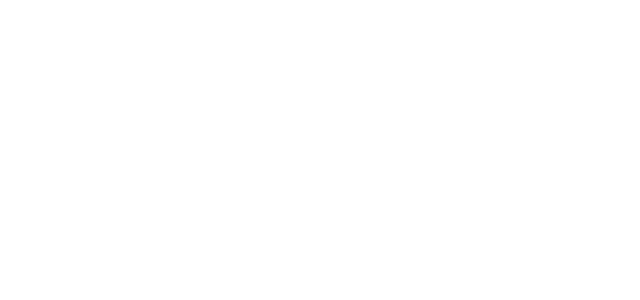
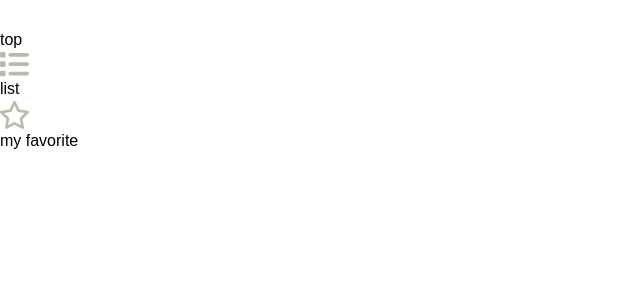
Before and after one commit to hirochan9854/tipsy-trail, a Next.js app: page / in a window 1280 px wide. Shown: the top 300 px of the page, without its empty margins (0-640 px from the left). Built offline with nearby package versions, Linux system fonts and the light colour scheme; a web font is replaced by a local one.

Commit message:
footer作成

```diff
--- a/src/app/layout.tsx
+++ b/src/app/layout.tsx
@@ -2,6 +2,7 @@
 
 import type { Metadata } from 'next';
 import './globals.css';
+import { Footer } from '@/components/Footer';
 
 const geistSans = Geist({
   variable: '--font-geist-sans',
@@ -14,8 +15,7 @@
 });
 
 export const metadata: Metadata = {
-  title: 'Create Next App',
-  description: 'Generated by create next app',
+  title: 'Tipsy Trail',
 };
 
 export default function RootLayout({
@@ -24,8 +24,11 @@
   children: React.ReactNode;
 }>) {
   return (
-    <html lang="">
-      <body>{children}</body>
+    <html lang="ja">
+      <body className="bg-[#0C151B]">
+        {children}
+        <Footer />
+      </body>
     </html>
   );
 }
--- a/src/app/page.tsx
+++ b/src/app/page.tsx
@@ -1,3 +1,4 @@
+import { Footer } from '@/components/Footer';
 import Image from 'next/image';
 
 export default function Home() {
--- /dev/null
+++ b/src/components/Footer.tsx
@@ -0,0 +1,36 @@
+'use client';
+
+import { usePathname } from 'next/navigation';
+
+import { IconHome } from './svg/IconHome';
+import { IconList } from './svg/IconList';
+import { IconFavorite } from './svg/IconFavorite';
+
+export const Footer: React.FC = () => {
+  const path = usePathname();
+
+  const isCurrent = {
+    home: path === '/',
+    list: path === '/list',
+    favorite: path === '/favorite',
+  };
+
+  return (
+    <footer className="fixed bottom-0 left-0 right-0 z-10 ">
+      <nav className="flex justify-around items-center bg-[#0C151B] text-[#BDB9AA]">
+        <a href="/" className="flex flex-col items-center">
+          <IconHome isCurrent={isCurrent.home} />
+          <span>top</span>
+        </a>
+        <a href="/list" className="flex flex-col items-center">
+          <IconList isCurrent={isCurrent.list} />
+          <span>list</span>
+        </a>
+        <a href="/favorite" className="flex flex-col items-center">
+          <IconFavorite isCurrent={isCurrent.favorite} />
+          <span>my favorite</span>
+        </a>
+      </nav>
+    </footer>
+  );
+};
--- /dev/null
+++ b/src/components/svg/IconFavorite.tsx
@@ -0,0 +1,14 @@
+export type IconFavoriteProps = {
+  isCurrent: boolean;
+};
+
+export const IconFavorite: React.FC<IconFavoriteProps> = ({ isCurrent }) => {
+  return (
+    <svg width="29" height="28" viewBox="0 0 29 28" fill="none" xmlns="http://www.w3.org/2000/svg">
+      <path
+        d="M14.5005 0C15.006 0 15.4676 0.284354 15.6874 0.738226L19.4568 8.46499L27.875 9.70083C28.3695 9.77192 28.7816 10.1164 28.9355 10.5922C29.0893 11.0679 28.9629 11.5819 28.6113 11.9319L22.5065 17.958L23.9461 26.4668C24.0286 26.9589 23.8252 27.4565 23.4131 27.7518C23.001 28.0471 22.4625 28.0799 22.0229 27.8448L14.495 23.8419L6.97802 27.8393C6.53293 28.0744 5.99444 28.0416 5.58782 27.7463C5.1812 27.4511 4.9724 26.9534 5.05482 26.4613L6.49447 17.9526L0.389686 11.9319C0.0325206 11.5819 -0.0883662 11.0624 0.0654897 10.5922C0.219346 10.1219 0.63146 9.77739 1.126 9.70083L9.54412 8.46499L13.3136 0.738226C13.5389 0.284354 13.9949 0 14.5005 0ZM14.5005 4.31999L11.6157 10.2367C11.4234 10.625 11.0552 10.8984 10.6211 10.964L4.12069 11.9155L8.84077 16.5691C9.14299 16.8698 9.28586 17.2964 9.21442 17.7174L8.09897 24.263L13.8796 21.1898C14.2697 20.982 14.7368 20.982 15.1214 21.1898L20.902 24.263L19.792 17.7229C19.7206 17.3018 19.858 16.8753 20.1657 16.5745L24.8858 11.921L18.3853 10.964C17.9567 10.8984 17.5831 10.6304 17.3908 10.2367L14.5005 4.31999Z"
+        fill={isCurrent ? '#FFFFFF' : '#BDB9AA'}
+      />
+    </svg>
+  );
+};
--- /dev/null
+++ b/src/components/svg/IconHome.tsx
@@ -0,0 +1,14 @@
+export type IconHomeProps = {
+  isCurrent: boolean;
+};
+
+export const IconHome: React.FC<IconHomeProps> = ({ isCurrent }) => {
+  return (
+    <svg width="32" height="28" viewBox="0 0 32 28" fill="none" xmlns="http://www.w3.org/2000/svg">
+      <path
+        d="M31.9916 13.9699C31.9916 14.9541 31.1581 15.7251 30.2134 15.7251H28.4351L28.474 24.4843C28.474 24.6319 28.4629 24.7795 28.4462 24.9272V25.8129C28.4462 27.0213 27.4515 28 26.2234 28H25.3343C25.2732 28 25.2121 28 25.1509 27.9945C25.0732 28 24.9954 28 24.9176 28L23.1115 27.9945H21.7779C20.5498 27.9945 19.5551 27.0158 19.5551 25.8075V24.4952V20.9959C19.5551 20.0281 18.7604 19.2462 17.7768 19.2462H14.2203C13.2368 19.2462 12.4421 20.0281 12.4421 20.9959V24.4952V25.8075C12.4421 27.0158 11.4474 27.9945 10.2193 27.9945H8.88563H7.11295C7.0296 27.9945 6.94624 27.9891 6.86289 27.9836C6.7962 27.9891 6.72952 27.9945 6.66283 27.9945H5.77372C4.54562 27.9945 3.55092 27.0158 3.55092 25.8075V19.6837C3.55092 19.6344 3.55092 19.5798 3.55648 19.5306V15.7196H1.77824C0.777979 15.7196 0 14.9541 0 13.9645C0 13.4724 0.16671 13.035 0.555699 12.6522L14.7983 0.437415C15.1873 0.0546768 15.6318 0 16.0208 0C16.4098 0 16.8544 0.109354 17.1878 0.382738L31.3803 12.6577C31.8249 13.0404 32.0472 13.4778 31.9916 13.9699Z"
+        fill={isCurrent ? '#FFFFFF' : '#BDB9AA'}
+      />
+    </svg>
+  );
+};
--- /dev/null
+++ b/src/components/svg/IconList.tsx
@@ -0,0 +1,14 @@
+export type IconListProps = {
+  isCurrent: boolean;
+};
+
+export const IconList: React.FC<IconListProps> = ({ isCurrent }) => {
+  return (
+    <svg width="29" height="25" viewBox="0 0 29 25" fill="none" xmlns="http://www.w3.org/2000/svg">
+      <path
+        d="M1.40323 0C0.625605 0 0 0.625605 0 1.40323V4.20968C0 4.9873 0.625605 5.6129 1.40323 5.6129H4.20968C4.9873 5.6129 5.6129 4.9873 5.6129 4.20968V1.40323C5.6129 0.625605 4.9873 0 4.20968 0H1.40323ZM10.2903 0.935484C9.25544 0.935484 8.41935 1.77157 8.41935 2.80645C8.41935 3.84133 9.25544 4.67742 10.2903 4.67742H27.129C28.1639 4.67742 29 3.84133 29 2.80645C29 1.77157 28.1639 0.935484 27.129 0.935484H10.2903ZM10.2903 10.2903C9.25544 10.2903 8.41935 11.1264 8.41935 12.1613C8.41935 13.1962 9.25544 14.0323 10.2903 14.0323H27.129C28.1639 14.0323 29 13.1962 29 12.1613C29 11.1264 28.1639 10.2903 27.129 10.2903H10.2903ZM10.2903 19.6452C9.25544 19.6452 8.41935 20.4813 8.41935 21.5161C8.41935 22.551 9.25544 23.3871 10.2903 23.3871H27.129C28.1639 23.3871 29 22.551 29 21.5161C29 20.4813 28.1639 19.6452 27.129 19.6452H10.2903ZM0 10.7581V13.5645C0 14.3421 0.625605 14.9677 1.40323 14.9677H4.20968C4.9873 14.9677 5.6129 14.3421 5.6129 13.5645V10.7581C5.6129 9.98044 4.9873 9.35484 4.20968 9.35484H1.40323C0.625605 9.35484 0 9.98044 0 10.7581ZM1.40323 18.7097C0.625605 18.7097 0 19.3353 0 20.1129V22.9194C0 23.697 0.625605 24.3226 1.40323 24.3226H4.20968C4.9873 24.3226 5.6129 23.697 5.6129 22.9194V20.1129C5.6129 19.3353 4.9873 18.7097 4.20968 18.7097H1.40323Z"
+        fill={isCurrent ? '#FFFFFF' : '#BDB9AA'}
+      />
+    </svg>
+  );
+};
```
